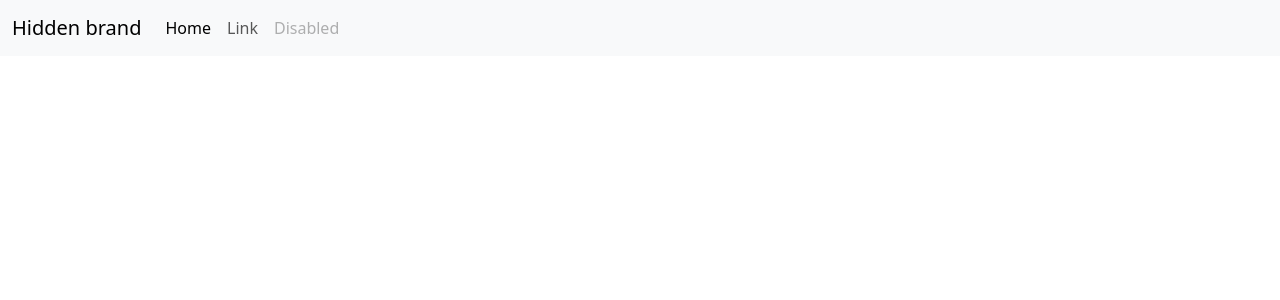
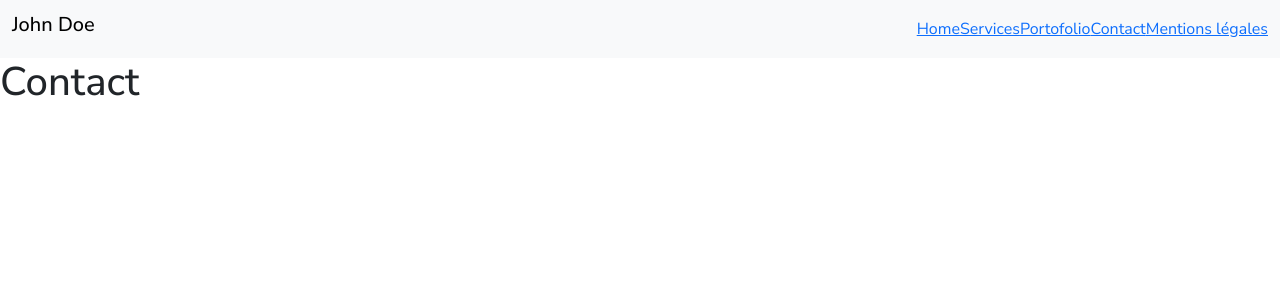
Before and after one commit to xfoule-971/johndoeapp, a React (Create React App) app: page /contact in a window 1280 px wide. Shown: the top 300 px of the page. Built offline with nearby package versions, Linux system fonts and the light colour scheme.

Commit message:
add changement de <a> en <Link>

```diff
--- a/src/components/Navigation.js
+++ b/src/components/Navigation.js
@@ -1,25 +1,21 @@
+import { Link } from "react-router-dom";
+
 const Navigation = () =>{
     return(
-       <nav class="navbar navbar-expand-lg bg-light">
-
+        <nav class="navbar navbar-expand-lg bg-light">
             <div class="container-fluid">
-
-                <button class="navbar-toggler" type="button" data-bs-toggle="collapse" data-bs-target="#navbarTogglerDemo01" aria-controls="navbarTogglerDemo01" aria-expanded="false" aria-label="Toggle navigation">
+                <h3 class="navbar-brand" href="#">John Doe</h3>
+                <button class="navbar-toggler" type="button" data-bs-toggle="collapse" data-bs-target="#navbarTogglerDemo02" aria-controls="navbarTogglerDemo02" aria-expanded="false" aria-label="Toggle navigation">
                 <span class="navbar-toggler-icon"></span>
                 </button>
 
-                <div class="collapse navbar-collapse" id="navbarTogglerDemo01">
-                    <a class="navbar-brand" href="#">Hidden brand</a>
-                    <ul class="navbar-nav me-auto mb-2 mb-lg-0">
-                        <li class="nav-item">
-                        <a class="nav-link active" aria-current="page" href="#">Home</a>
-                        </li>
-                        <li class="nav-item">
-                        <a class="nav-link" href="#">Link</a>
-                        </li>
-                        <li class="nav-item">
-                        <a class="nav-link disabled">Disabled</a>
-                        </li>
+                <div class="collapse navbar-collapse" id="navbarTogglerDemo02">
+                    <ul class="navbar-nav ms-auto mb-2 mb-lg-0">
+                        <Link to="/">Home</Link>
+                        <Link to="/services">Services</Link>
+                        <Link to="/portofolio">Portofolio</Link>
+                        <Link to="/contact">Contact</Link>
+                        <Link to="/mentionslegales">Mentions légales</Link>
                     </ul>
                 </div>
             </div>
--- a/src/index.scss
+++ b/src/index.scss
@@ -1,13 +1,7 @@
-body {
+@import url('https://fonts.googleapis.com/css2?family=Nunito+Sans:ital,opsz,wght,YTLC@0,6..12,200..1000,491;1,6..12,200..1000,491&display=swap');
+
+*{
   margin: 0;
-  font-family: -apple-system, BlinkMacSystemFont, 'Segoe UI', 'Roboto', 'Oxygen',
-    'Ubuntu', 'Cantarell', 'Fira Sans', 'Droid Sans', 'Helvetica Neue',
-    sans-serif;
-  -webkit-font-smoothing: antialiased;
-  -moz-osx-font-smoothing: grayscale;
+  padding: 0;
+  font-family: "Nunito Sans", sans-serif;
 }
-
-code {
-  font-family: source-code-pro, Menlo, Monaco, Consolas, 'Courier New',
-    monospace;
-}
--- a/src/pages/Contact.jsx
+++ b/src/pages/Contact.jsx
@@ -1,7 +1,7 @@
 const Contact = () =>{
     return(
         <div>
-
+            <h1>Contact</h1>
         </div>
     )
 
--- a/src/pages/Mentionslegales.jsx
+++ b/src/pages/Mentionslegales.jsx
@@ -1,7 +1,7 @@
 const Mentionslegales = () =>{
     return(
         <div>
-
+            <h1>Mentions légales</h1>
         </div>
     )
 
--- a/src/pages/Portofolio.jsx
+++ b/src/pages/Portofolio.jsx
@@ -1,7 +1,7 @@
 const Portofolio = () =>{
     return(
         <div>
-
+            <h1>Portofolio</h1>
         </div>
     )
 
--- a/src/pages/Services.jsx
+++ b/src/pages/Services.jsx
@@ -1,7 +1,7 @@
 const Services = () =>{
     return(
         <div>
-
+            <h1>Services</h1>
         </div>
     )
 
```
